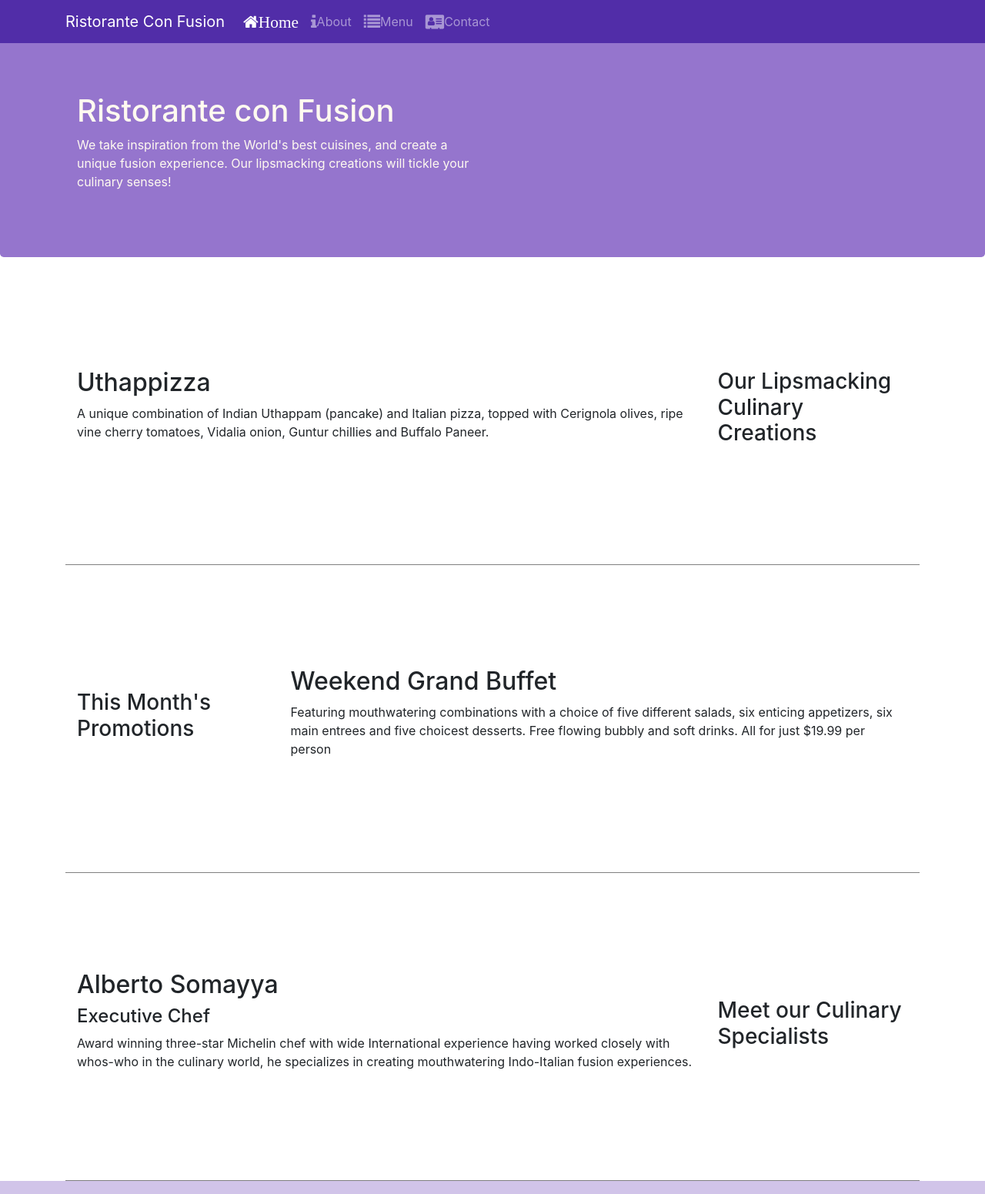
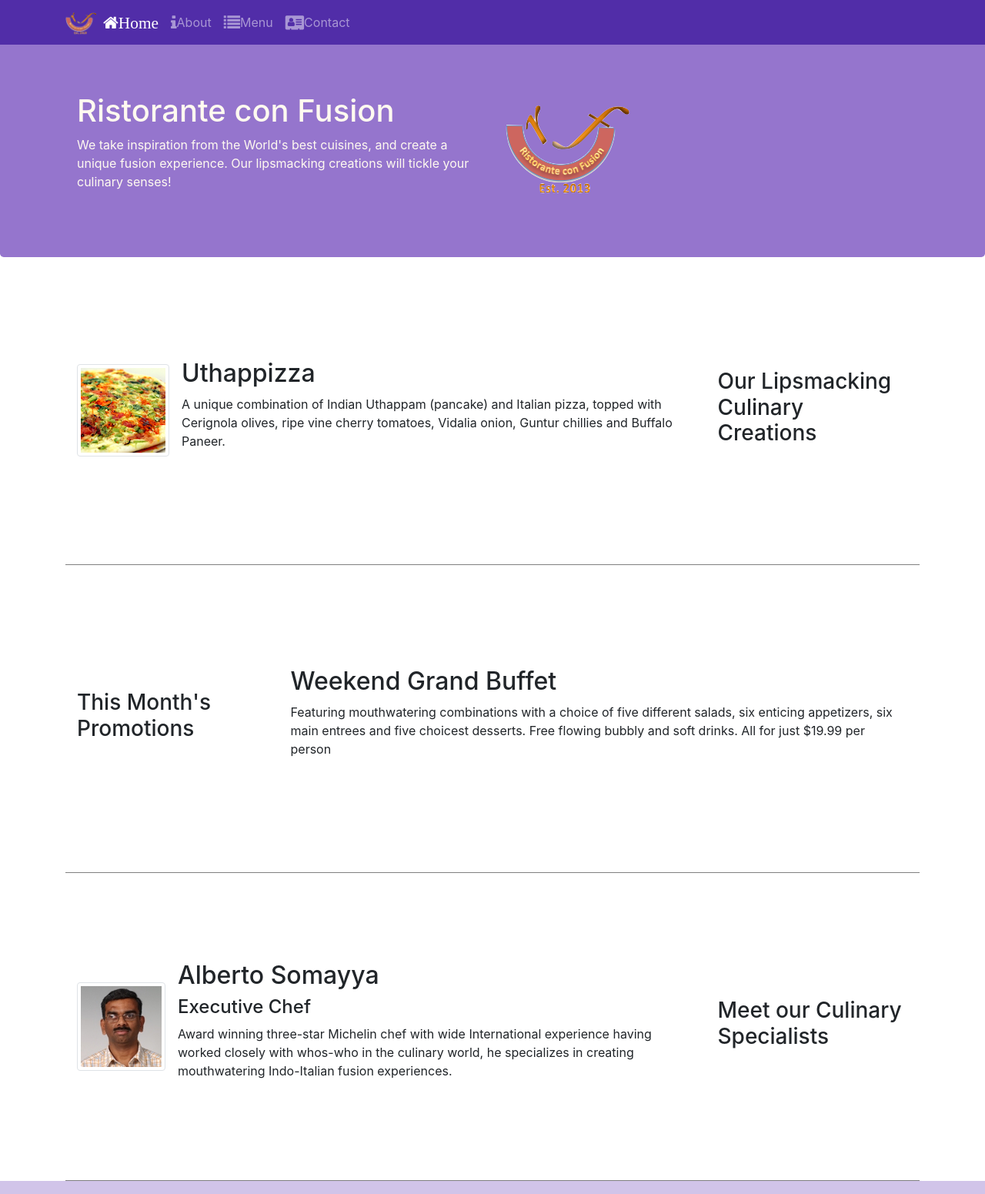
Before and after one commit to lostancient/confusion, a website: page index.html in a window 1280 px wide. Shown: the top 1551 px of the page at 77% size. Drawn offline with nearby package versions, Linux system fonts and the light colour scheme.

Commit message:
images and media

```diff
--- a/index.html
+++ b/index.html
@@ -19,7 +19,7 @@
                 <button class="navbar-toggler" type="button" data-toggle="collapse" data-target="#Navbar">
                         <span class="navbar-toggler-icon"></span>
                     </button>
-           <a class="navbar-brand" href="#">Ristorante Con Fusion</a>
+                    <a class="navbar-brand mr-auto" href="#"><img src="img/logo.png" height="30" width="41"></a>
            <div class="collapse navbar-collapse" id="Navbar">
                 <ul class="navbar-nav mr-auto">
                     <li class="nav-item active"><a class="nav-link" href="index.html"><span class="fa fa-home fa-lg">Home</span></a></li>
@@ -37,7 +37,9 @@
                     <h1>Ristorante con Fusion</h1>
                     <p >We take inspiration from the World's best cuisines, and create a unique fusion experience. Our lipsmacking creations will tickle your culinary senses!</p>
                 </div>
-                <div class="col-12 col-sm">
+                    <div class="col-12 col-sm align-self-center">
+                        <img src="img/logo.png" class="img-fluid">
+                    </div>
                 </div>
             </div>
         </div>
@@ -49,8 +51,16 @@
                 <h3>Our Lipsmacking Culinary Creations</h3>
             </div>
             <div class="col col-sm order-sm-first col-md">
-                <h2>Uthappizza</h2>
-                <p class="d-none d-sm-block">A unique combination of Indian Uthappam (pancake) and Italian pizza, topped with Cerignola olives, ripe vine cherry tomatoes, Vidalia onion, Guntur chillies and Buffalo Paneer.</p>
+                <div class="media">
+                    <img class="d-flex mr-3 img-thumbnail align-self-center" src="img/uthappizza.png" alt="Uthappizza">
+                    <div class="media-body">
+                        <h2 class="mt-0">Uthappizza</h2>
+                        <p class="d-none d-sm-block">A unique combination of Indian Uthappam (pancake) and
+                            Italian pizza, topped with Cerignola olives, ripe vine
+                            cherry tomatoes, Vidalia onion, Guntur chillies and
+                            Buffalo Paneer.</p>
+                    </div>
+                </div>
             </div>
         </div>
 
@@ -70,9 +80,18 @@
                 <h3>Meet our Culinary Specialists</h3>
             </div>
             <div class="col col-sm order-sm-first col-md">
-                <h2>Alberto Somayya</h2>
-                <h4>Executive Chef</h4>
-                <p class="d-none d-sm-block">Award winning three-star Michelin chef with wide International experience having worked closely with whos-who in the culinary world, he specializes in creating mouthwatering Indo-Italian fusion experiences. </p>
+                    <div class="media">
+                        <img class="d-flex mr-3 img-thumbnail align-self-center" src="img/alberto.png" alt="Alberto Somayya">
+                        <div class="media-body">
+                            <h2 class="mt-0">Alberto Somayya</h2>
+                            <h4>Executive Chef</h4>
+                            <p class="d-none d-sm-block">Award winning three-star Michelin chef with wide
+                                International experience having worked closely with
+                                whos-who in the culinary world, he specializes in
+                                creating mouthwatering Indo-Italian fusion experiences.
+                                </p>
+                        </div>
+                    </div>
             </div>
         </div>
     </div>
```
Also changed, not shown: aboutus.html (+7 -5 lines), contactus.html (+3 -2 lines).
